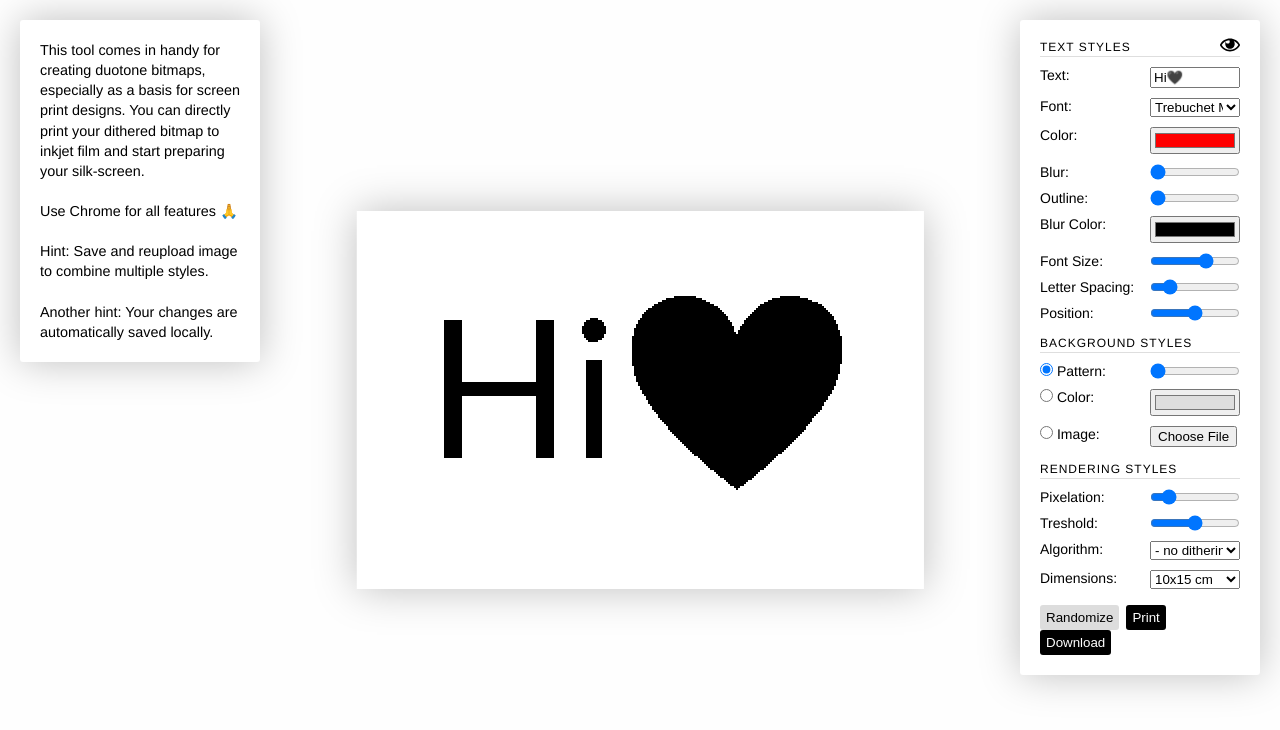
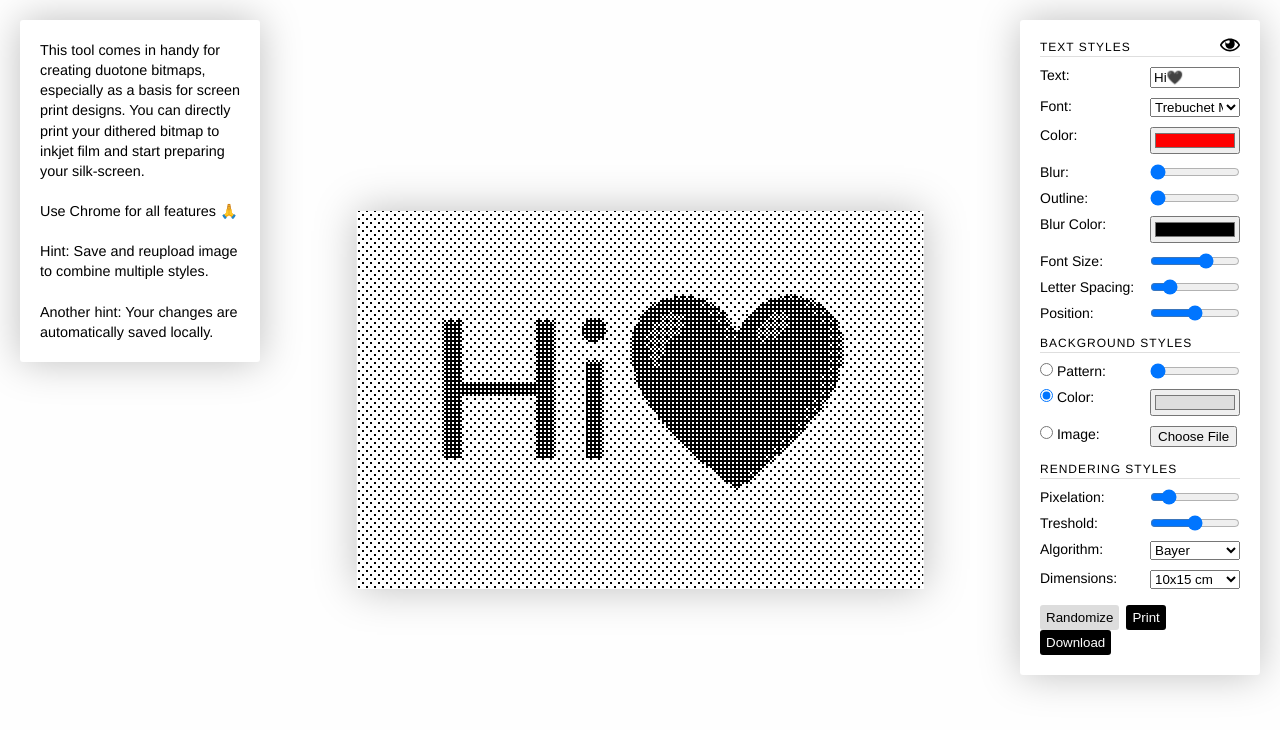
Before and after one commit to hawc/bitmap-generator, a Nuxt app: page / in a window 1280 px wide. Shown: the top 730 px of the page. Built offline with nearby package versions, Linux system fonts and the light colour scheme.

Commit message:
changed default data

```diff
--- a/components/controls.vue
+++ b/components/controls.vue
@@ -59,8 +59,8 @@ export default {
                 font: this.getValue('textStyles', 'font'),
                 letterSpacing: 0,
                 zoom: this.getValue('renderingStyles', 'zoom'),
-                background: 'usePattern',
-                pattern: this.getValue('backgroundStyles', 'pattern'),
+                background: 'useColor',
+                pattern: 0,
                 image: null,
                 color: '#ff0000',
                 blur: 0,
```
